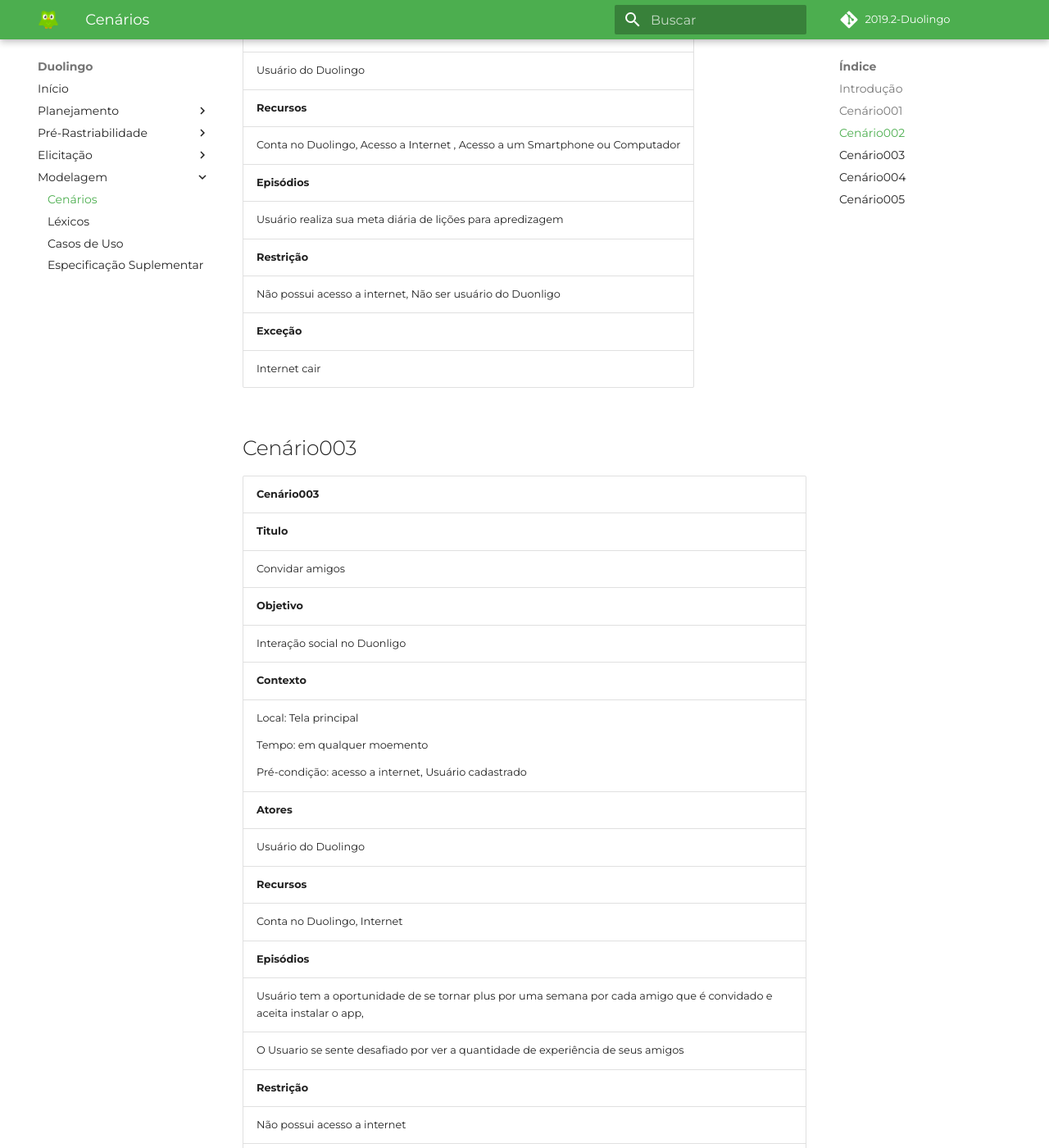
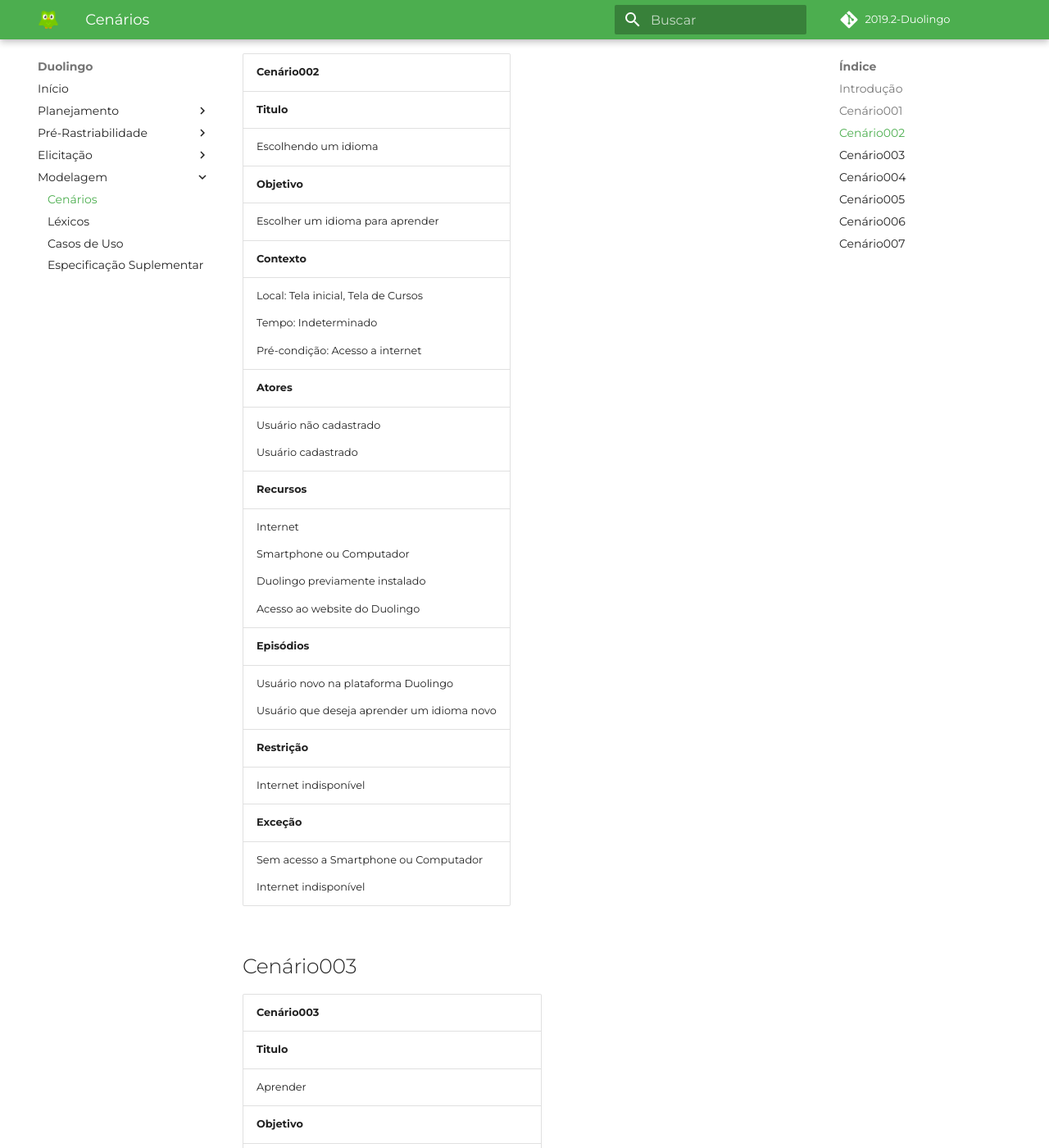
Before and after one commit to requisitos-Duolingo/Duolingo, an MkDocs documentation site: the page built from docs/modelagem/Cenarios.md, in a window 1280 px wide and 1400 px high, scrolled down 1687 px. Shown: the whole window at 82% size. Built offline with MkDocs 1.6.1 and Material for MkDocs 9.7.7, drawn with Linux system fonts in a browser that asks for light colours; some web fonts are replaced; comment, search, counter and statistics services are not loaded; some of the changed text lies outside the part shown.

Commit message:
adicinado mais dois cenários possíveis e corrigido erros de formatação

```diff
--- a/docs/modelagem/Cenarios.md
+++ b/docs/modelagem/Cenarios.md
@@ -1,28 +1,27 @@
 ## Introdução
 
 Trata-se de um técnica para compreender  as interações entre ambiente e sistemas, assim como elicitar a parte comportamental do software, sua dinâmica e/ou fluxo
-
 
 ## Cenário001
 
 |**Cenário001**|
 |--------------|
 |**Titulo**    |
-|Cadastro de um novo usuário|
+|Cadastro de um novo usuário no Duolingo|
 |**Objetivo**  |
-|Salvar progresso da apredizagem|
+|Cadastrar um novo usuário|
 |**Contexto**  |
-|<p>Local: Tela inicial</p> <p>Tempo: em qualquer moemento</p> <p>Pré-condição: acesso a internet</p>|
+|<p>Local: Tela inicial ao entrar na aplicação pela primeira vez</p> <p>Tempo: Indeterminado</p> <p>Pré-condição: Acesso a internet</p>|
 |**Atores**    |
-|Usuário qualquer|
+|Usuário não cadastrado|
 |**Recursos**  |
-|Conta no Duolingo, Internet|
+|<p>Internet</p> <p>Smartphone ou Computador</p> <p>Duolingo previamente instalado</p>|
 |**Episódios** |
-|Usuário novo ou um usuario que deseja criar uma nova conta na plataforma de ensino Duolingo|
+|<p>Usuário novo</p> <p>Usuário que deseja criar uma outra conta na plataforma</p> <p>Usuário clica em 'Começar Agora'</p> <p>Escolhe o idioma no qual deseja aprender</p> <p>Escolhe uma Meta</p> <p>Escolhe motivação</p> <p>Idade</p> <p>Nome</p> <p>E-mail</p> <p>Senha</p>|
 |**Restrição** |
-|Não possui acesso a internet|
+|Internet indisponível|
 |**Exceção**   |
-|Smartphone indisponível|
+|<p>Sem acesso ao Smartphone ou Computador</p> <p>Email inválido</p> <p>Internet indisponível</p>|
 
 
 ## Cenário002
@@ -30,21 +29,21 @@
 |**Cenário002**|
 |--------------|
 |**Titulo**    |
-|Realizando lições|
+|Escolhendo um idioma|
 |**Objetivo**  |
-|Aprender um idioma novo|
+|Escolher um idioma para aprender|
 |**Contexto**  |
-|<p>Local: Tela principal</p> <p>Tempo: em qualquer moemento</p> <p>Pré-condição: acesso a internet, Usuário cadastrado</p>|
+|<p>Local: Tela inicial, Tela de Cursos</p> <p>Tempo: Indeterminado</p> <p>Pré-condição: Acesso a internet</p>|
 |**Atores**    |
-|Usuário do Duolingo|
+|<p>Usuário não cadastrado</p> <p>Usuário cadastrado</p>|
 |**Recursos**  |
-|Conta no Duolingo, Acesso a Internet , Acesso a um Smartphone ou Computador|
+|<p>Internet</p> <p>Smartphone ou Computador</p> <p>Duolingo previamente instalado</p> <p>Acesso ao website do Duolingo</p>|
 |**Episódios** |
-|Usuário realiza sua meta diária de lições para apredizagem|
+|<p>Usuário novo na plataforma Duolingo</p> <p>Usuário que deseja aprender um idioma novo</p>|
 |**Restrição** |
-|Não possui acesso a internet, Não ser usuário do Duonligo|
+|Internet indisponível|
 |**Exceção**   |
-|Internet cair|
+|<p>Sem acesso a Smartphone ou Computador</p> <p>Internet indisponível</p>|
 
 
 ## Cenário003
@@ -52,22 +51,21 @@
 |**Cenário003**|
 |--------------|
 |**Titulo**    |
-|Convidar amigos|
+|Aprender|
 |**Objetivo**  |
-|Interação social no Duonligo|
+|Realizar uma atividade|
 |**Contexto**  |
-|<p>Local: Tela principal</p> <p>Tempo: em qualquer moemento</p> <p>Pré-condição: acesso a internet, Usuário cadastrado</p>|
+|<p>Local: Tela principal</p> <p>Tempo: Indeterminado</p> <p>Pré-condição: Acesso a internet, Usuário cadastrado</p>|
 |**Atores**    |
 |Usuário do Duolingo|
 |**Recursos**  |
-|Conta no Duolingo, Internet|
+|<p>Conta no Duolingo</p> <p>Acesso a Internet</p> <p>Acesso a um Smartphone ou Computador</p>|
 |**Episódios** |
-|Usuário tem a oportunidade de se tornar plus por  uma semana por cada amigo que é convidado e aceita instalar o app,
-O Usuario se sente desafiado por ver a quantidade de experiência de seus amigos|
+|<p>Usuário clicar em 'Começar'</p> <p>Realiza as lições de uma unidade</p>|
 |**Restrição** |
-|Não possui acesso a internet|
+|<p>Internet indisponível</p> <p>Não ser usuário do Duonligo</p>|
 |**Exceção**   |
-|Número limitado de amigos|
+|<p>Sem acesso a Smartphone ou Computador</p> <p>Internet indisponível</p>|
 
 
 ## Cenário004
@@ -79,35 +77,80 @@
 |**Objetivo**  |
 |Manter o usuário engajado|
 |**Contexto**  |
-|<p>Local: Tela de Configuração</p> <p>Tempo: em qualquer momento</p> <p>Pré-condição: acesso a internet, Usuário cadastrado</p>|
+|<p>Local:Tela após escolher o idioma, Tela de Configuração</p> <p>Tempo: Indeterminado</p> <p>Pré-condição: Acesso a internet, Usuário cadastrado</p>|
 |**Atores**    |
 |Usuário do Duolingo|
 |**Recursos**  |
-|Conta no Duolingo, Acesso a Internet , Acesso a um Smartphone ou Computador|
+|<p>Conta no Duolingo</p> <p>Acesso a Internet</p> <p>Acesso a um Smartphone ou Computador</p>|
 |**Episódios** |
-|O Usuário ao estabelecer uma meta diária você se mantém motivado enquanto aprende um idioma. Ele pode mudar a sua meta quando quiser|
+|<p>Meta diária</p> <p>Usuário pode mudar a sua meta quando quiser</p> <p>Relax</p> <p>Regular</p> <p>Sério</p> <p>Insano</p> <p>Quantidade de experiências que o usuário pode realizar por dia</p> <p>O usuário ao estabelecer uma meta diária você se mantém motivado enquanto aprende um idioma</p>|
 |**Restrição** |
-|Não possui acesso a internet, Não ser usuário do Duonligo|
+|<p>Internet indisponível</p> <p>Não ser usuário do Duonligo</p>|
 |**Exceção**   |
-|Internet cair, Smartphone indisponível|
+|<p>Sem acesso a Smartphone ou Computador</p> <p>Internet indisponível</p>|
+
 
 ## Cenário005
 
 |**Cenário005**|
 |--------------|
 |**Titulo**    |
-|Loja da Aplicação|
+|Convidar amigos|
 |**Objetivo**  |
-|Realizar compras|
+|Interação social na plataforma Duonligo|
 |**Contexto**  |
-|<p>Local: Loja do Duolingo</p> <p>Tempo: em qualquer momento</p> <p>Pré-condição: acesso a internet, Usuário cadastrado</p>|
+|<p>Local: Tela principal, Perfil do usuário</p> <p>Tempo: Indeterminado</p> <p>Pré-condição: Acesso a internet, Usuário cadastrado</p>|
 |**Atores**    |
 |Usuário do Duolingo|
 |**Recursos**  |
-|Conta no Duolingo, Acesso a Internet , Acesso a um Smartphone ou Computador|
+|<p>Conta no Duolingo</p> <p>Acesso a Internet</p> <p>Acesso a um Smartphone ou Computador</p>|
 |**Episódios** |
-|Usuário padrão gasta as Ligots(moeda do app) para deixa-lo engajado|
+|<p>Acompanha a estática de apredizagem de seus amigos</p> <p>Usuário tem a oportunidade de se tornar Plus por  uma semana por cada amigo que é convidado e aceita instalar o app</p> <p>Usuário engajado em ganhar mais experiência</p>|
 |**Restrição** |
-|Não possui acesso a internet, Não ser usuário cadastrado|
+|<p>Internet indisponível</p> <p>Não ser usuário do Duonligo</p>|
 |**Exceção**   |
-|Internet cair, Smartphone indisponível|
+|<p>Número limitado de amigos para usuários não Plus</p> <p>Sem acesso a Smartphone ou Computador</p> <p>Internet indisponível</p>|
+
+
+## Cenário006
+
+|**Cenário006**|
+|--------------|
+|**Titulo**    |
+|Energia|
+|**Objetivo**  |
+|Ganhar energia para realizar mais tarefas|
+|**Contexto**  |
+|<p>Local: Aba de Energia</p> <p>Tempo: Indeterminado</p> <p>Pré-condição: Acesso a internet, Usuário cadastrado</p>|
+|**Atores**    |
+|Usuário do Duolingo Comum|
+|**Recursos**  |
+|<p>Conta no Duolingo</p> <p>Acesso a Internet</p> <p>Acesso a um Smartphone</p>|
+|**Episódios** |
+|<p>Usuário ganhar energia ao Praticar</p> <p>Usuário gasta Lingots (moedas do Duolingo)</p>|
+|**Restrição** |
+|<p>Internet indisponível</p> <p>Não ser usuário do Duonligo</p>|
+|**Exceção**   |
+|<p>Sem acesso a Smartphone ou Computador</p> <p>Internet indisponível</p>|
+
+
+## Cenário007
+
+|**Cenário007**|
+|--------------|
+|**Titulo**    |
+|Loja Duolingo|
+|**Objetivo**  |
+|Comprar Superpoderes|
+|**Contexto**  |
+|<p>Local: Loja do Duolingo</p> <p>Tempo: Indeterminado</p> <p>Pré-condição: Acesso a internet, Usuário cadastrado</p>|
+|**Atores**    |
+|Usuário do Duolingo|
+|**Recursos**  |
+|<p>Conta no Duolingo</p> <p>Acesso a Internet</p> <p>Acesso a um Smartphone</p>|
+|**Episódios** |
+|<p>Usuário padrão gasta as Ligots(moedas do Duolingo) para deixa-lo engajado</p>|
+|**Restrição** |
+|<p>Internet indisponível</p> <p>Não ser usuário do Duonligo</p>|
+|**Exceção**   |
+|<p>Sem acesso a Smartphone ou Computador</p> <p>Internet indisponível</p>|
```
